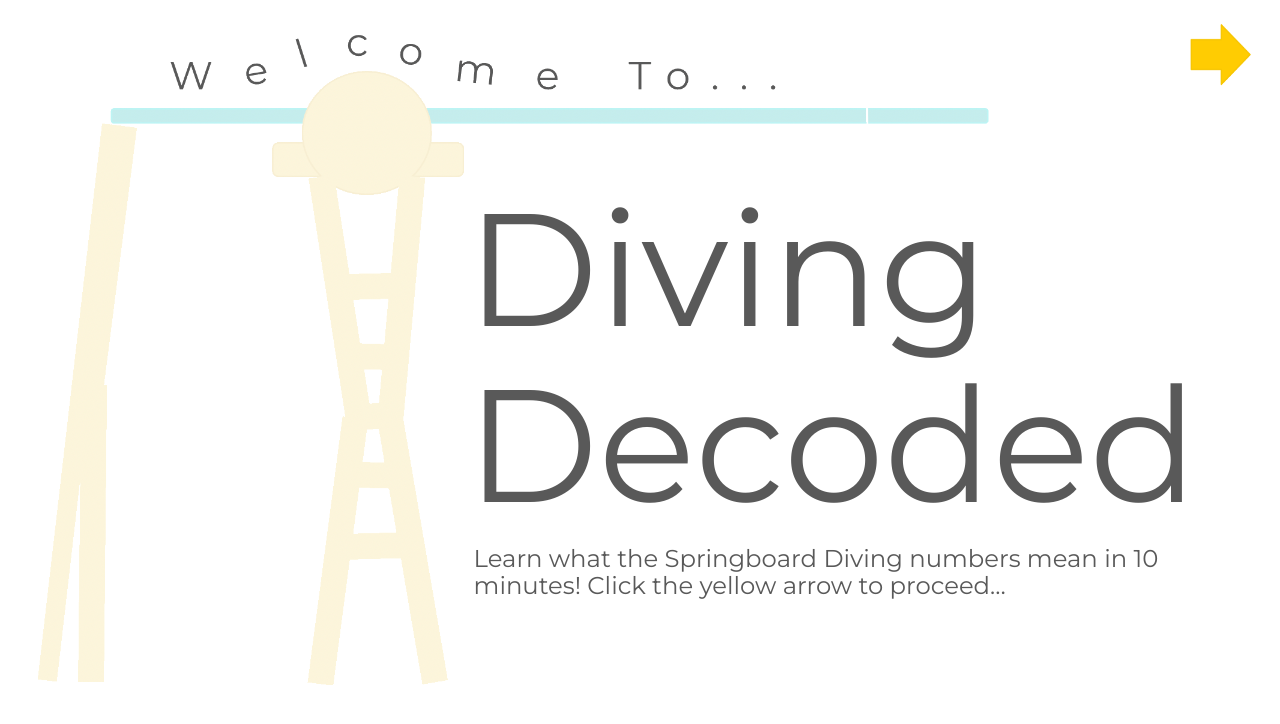
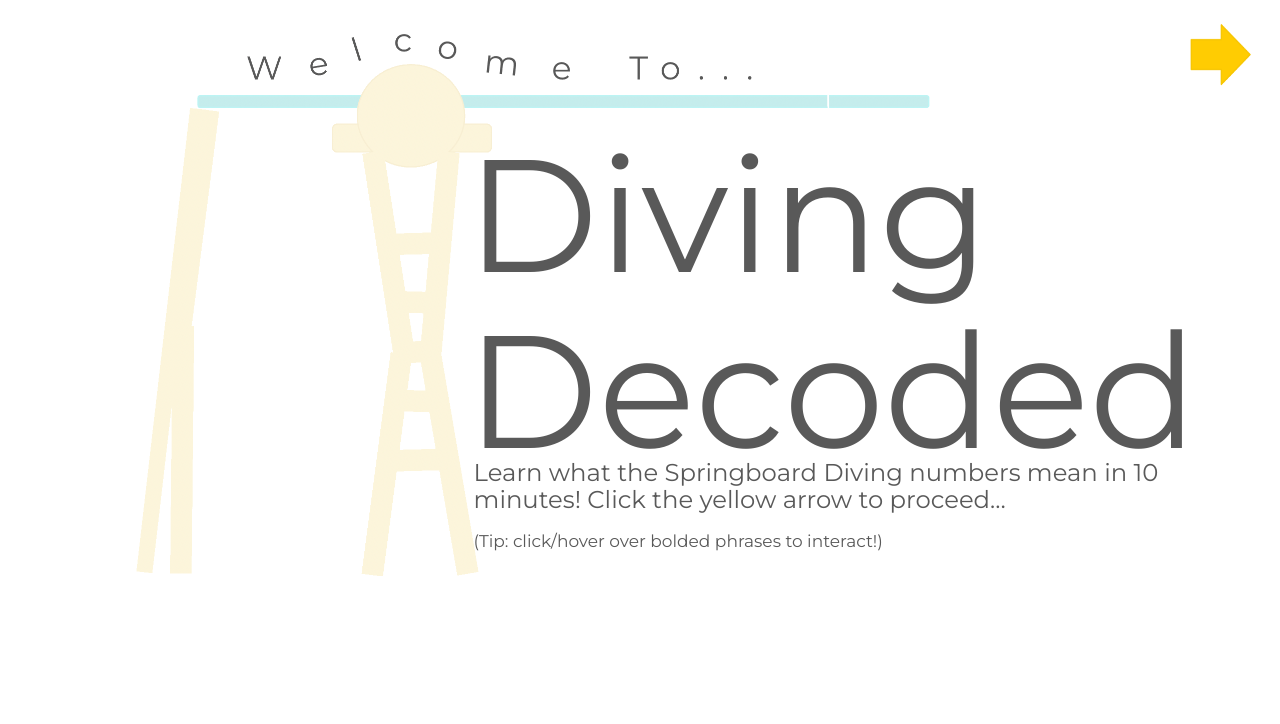
Before and after one commit to alicediakova/DivingDecoded, a Flask app: page / in a window 1280 px wide. Shown: the part 54-778 px from the top of the page. Run offline with Flask 3, Linux system fonts and the light colour scheme; some libraries are stand-ins or nearby versions.

Commit message:
tweaked homepage, added a few developer notes to questions.json, improved aesthetic of intro.html, tweaked description of positions.html

```diff
--- a/static/main.css
+++ b/static/main.css
@@ -306,7 +306,9 @@ nav a:hover {
     left: 67%;
     width: 60%;
     white-space: wrap;
+    padding-top: 40px;
 }
+
 
 .rounded-rectangle {
     transition: transform 0.3s ease-in-out; /* Add this line */
@@ -604,3 +606,13 @@ input:checked + .slider:before {
     align-items: center;
     border-radius: 15px;
 }
+
+.pad-left-right {
+    padding-left: 100px;
+    padding-right: 100px;
+}
+
+.smaller {
+    padding-top: 20px;
+    font-size: 0.7em;
+}
--- a/templates/homepage.html
+++ b/templates/homepage.html
@@ -10,10 +10,11 @@
         </a>
     </div>
 
-    <div class="image-container">
+    <div class="image-container pad-left-right">
         <img src="{{ url_for('static', filename='images/diving-board-home.png') }}" alt="Diving Board">
         <div class="overlay-text">Diving<br>Decoded</div>
         <div class="overlay-text home-text">Learn what the Springboard Diving numbers mean in 10 minutes! Click the yellow arrow to proceed…
+        <div class="smaller">(Tip: click/hover over bolded phrases to interact!)</div>
         </div>
     </div>
 {% endblock %}
--- a/templates/intro.html
+++ b/templates/intro.html
@@ -18,7 +18,7 @@
         <p class="page-paragraph">The numbers in springboard diving are a part of a coding system that classifies dives according to their flip position, the dive direction, and the number of somersaults and twists. This system allows judges, divers, and audiences to quickly understand the characteristics of a dive being performed. </p>
         <p class="page-paragraph">Here's a breakdown of how to interpret these numbers:</p>
     </div>
-    <div class="container">
+    <div class="container pad-left-right">
         <div class="row">
             <div class="col-md">
                 <div class="cell-content">
--- a/templates/positions.html
+++ b/templates/positions.html
@@ -17,7 +17,7 @@
     </div>
     <div class="center-text">
         <h1 class="page-title">Positions</h1>
-        <p class="page-paragraph">…represent the shape of the diver during the dive:</p>
+        <p class="page-paragraph">…represent the shape of the diver while they flip:</p>
     </div>
     <div class="container container-custom">
         <div class="row">
```
Also changed, not shown: questions.json (+14 -0 lines).
